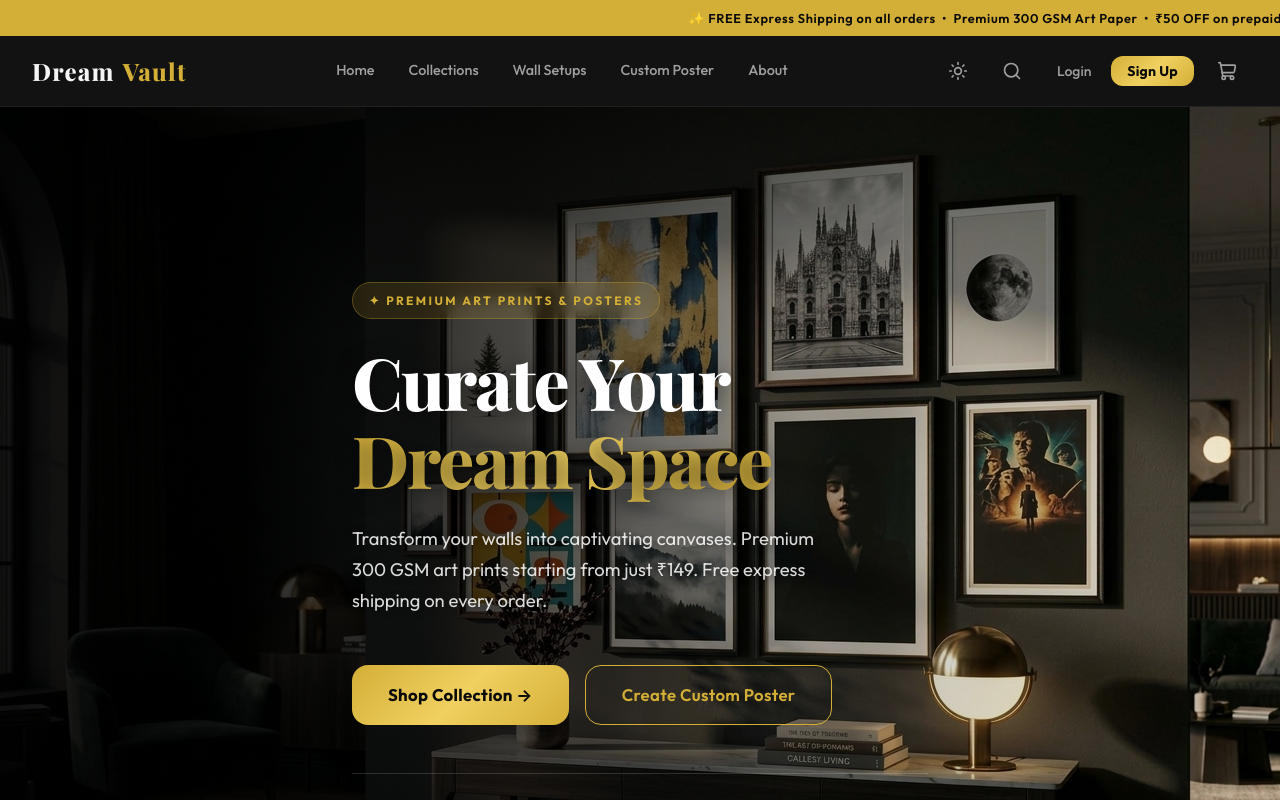
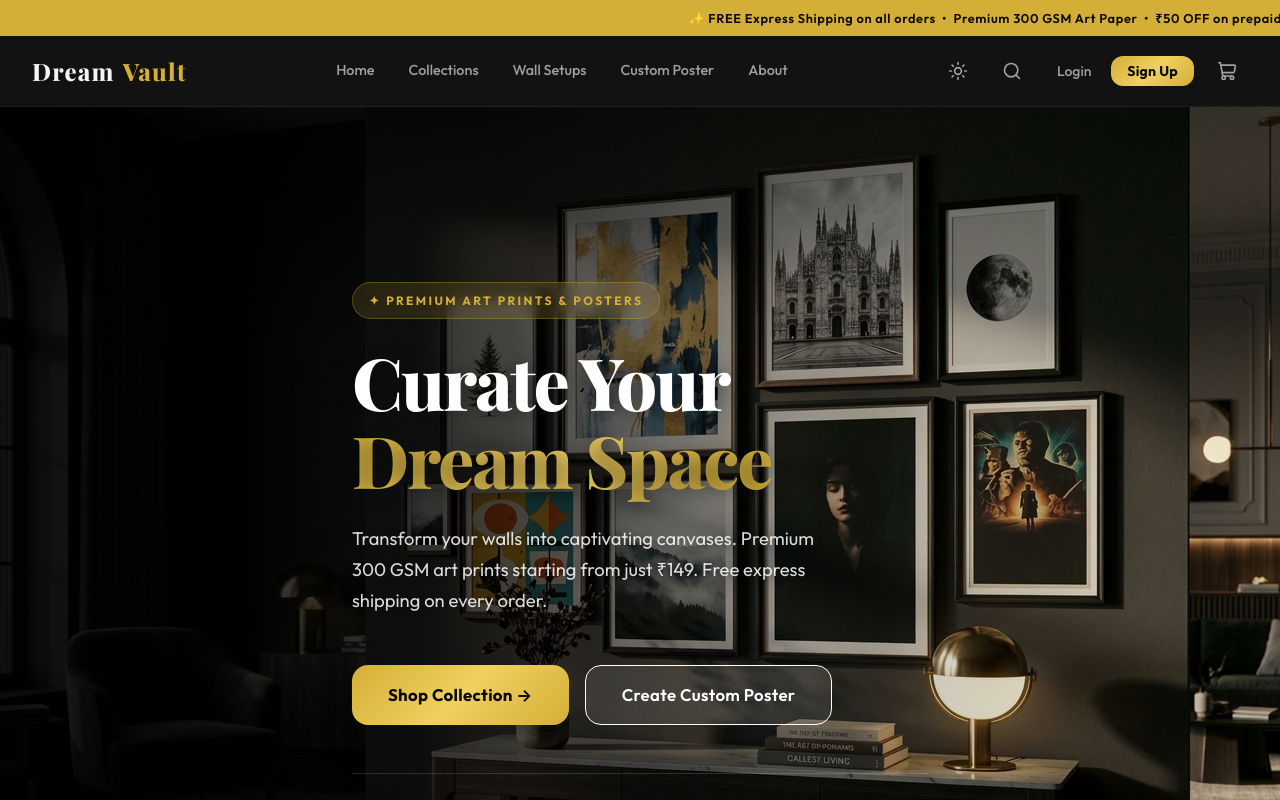
Before and after one commit to dreamvault01-cell/dreamvault, a Next.js app: page / in a window 1280 px wide. In both pictures the pointer is over the link "Create Custom Poster". Shown: the top 800 px of the page. Built offline with nearby package versions, Linux system fonts and the light colour scheme; no server answers; the database is empty; a web font is replaced by a local one.

Commit message:
Fix hero button text contrast in light mode

```diff
--- a/src/app/globals.css
+++ b/src/app/globals.css
@@ -776,13 +776,14 @@ ul, ol {
 }
 
 #hero-custom-btn {
-  color: var(--text-primary);
-  border-color: var(--border-light);
+  color: #ffffff;
+  border-color: rgba(255, 255, 255, 0.3);
 }
 
 #hero-custom-btn:hover {
-  border-color: var(--accent-gold);
-  color: var(--accent-gold);
+  background: rgba(255, 255, 255, 0.1);
+  border-color: #ffffff;
+  color: #ffffff;
 }
 
 .hero-stats {
```
